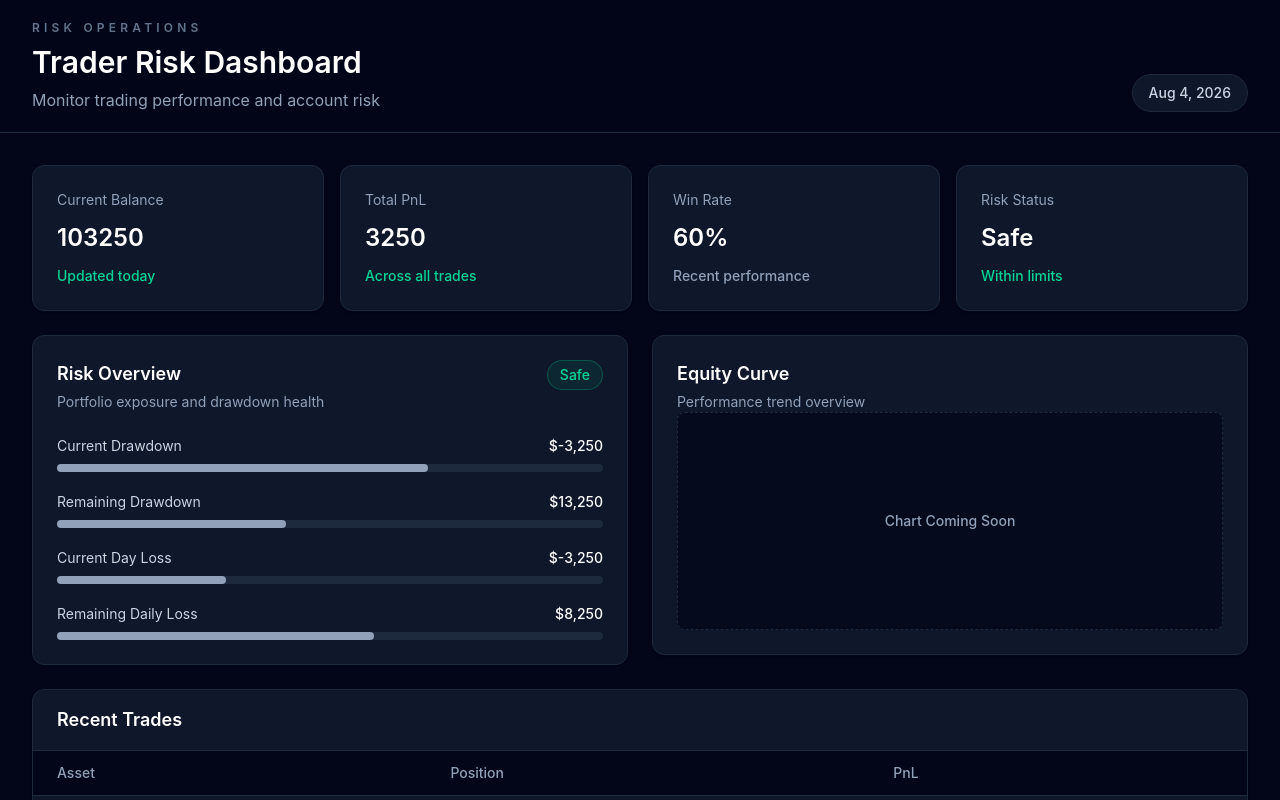
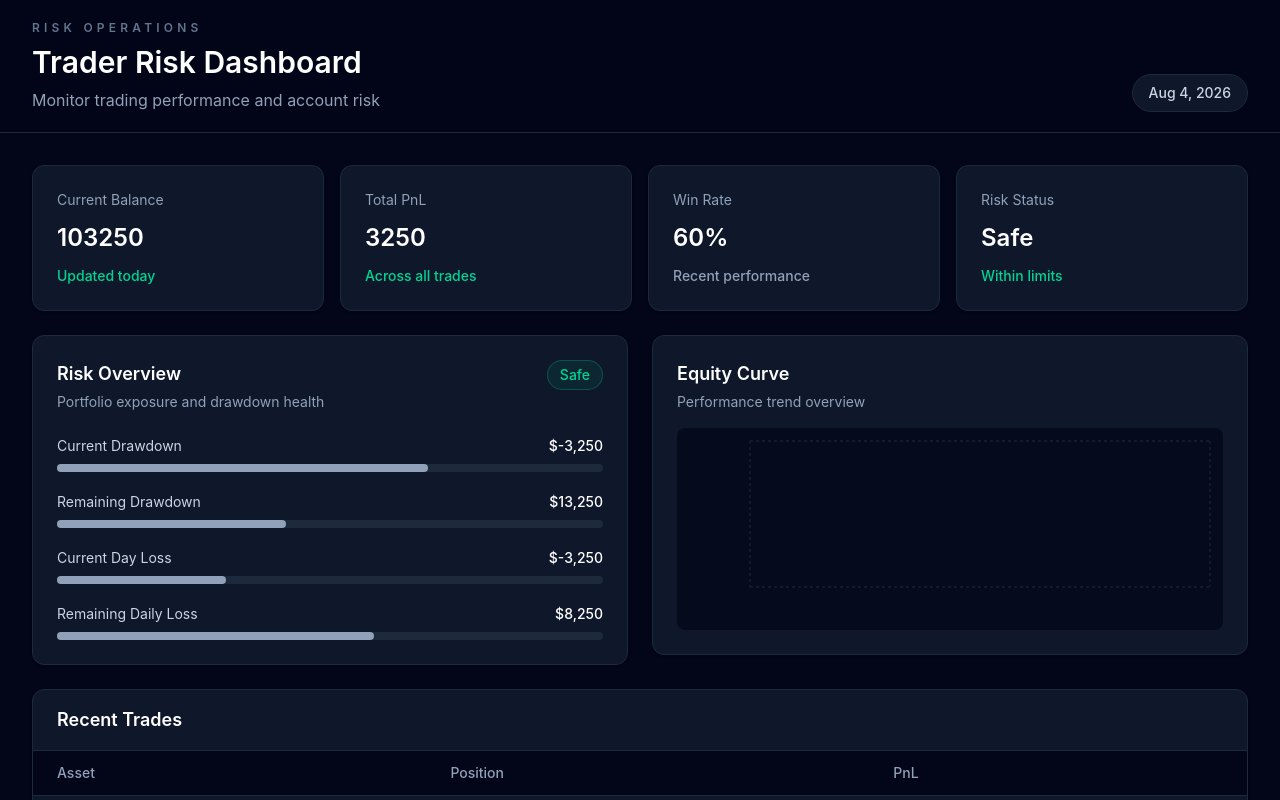
Before and after one commit to Raj9229/trader-risk-dashbord, a React (Vite) app: page / in a window 1280 px wide. Shown: the top 800 px of the page. Built offline with nearby package versions, Linux system fonts and the light colour scheme.

Commit message:
equity chart added

```diff
--- a/src/components/EquityChart.jsx
+++ b/src/components/EquityChart.jsx
@@ -1,4 +1,14 @@
-function EquityChart() {
+import {
+  CartesianGrid,
+  Line,
+  LineChart,
+  ResponsiveContainer,
+  Tooltip,
+  XAxis,
+  YAxis,
+} from 'recharts';
+
+function EquityChart({ data }) {
   return (
     <section className="flex h-[320px] flex-col rounded-xl border border-slate-800 bg-slate-900 p-6 shadow-sm">
       <div className="flex items-center justify-between">
@@ -8,8 +18,23 @@ function EquityChart() {
         </div>
       </div>
 
-      <div className="flex flex-1 items-center justify-center rounded-lg border border-dashed border-slate-800 bg-slate-950/70">
-        <p className="text-sm font-medium text-slate-400">Chart Coming Soon</p>
+      <div className="mt-4 flex-1 rounded-lg bg-slate-950/70 p-2">
+        <ResponsiveContainer width="100%" height="100%">
+          <LineChart data={data}>
+            <CartesianGrid stroke="#1e293b" strokeDasharray="3 3" />
+            <XAxis dataKey="tradeNumber" stroke="#94a3b8" tickLine={false} axisLine={false} />
+            <YAxis stroke="#94a3b8" tickLine={false} axisLine={false} />
+            <Tooltip />
+            <Line
+              type="monotone"
+              dataKey="balance"
+              stroke="#38bdf8"
+              strokeWidth={2}
+              dot={false}
+              activeDot={{ r: 4 }}
+            />
+          </LineChart>
+        </ResponsiveContainer>
       </div>
     </section>
   );
```
